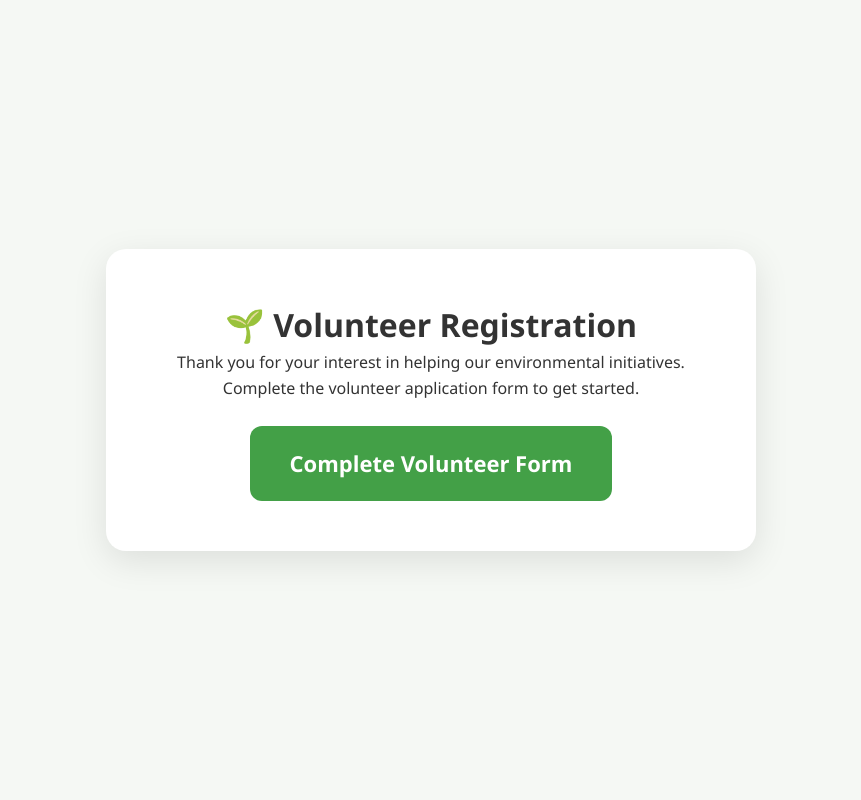
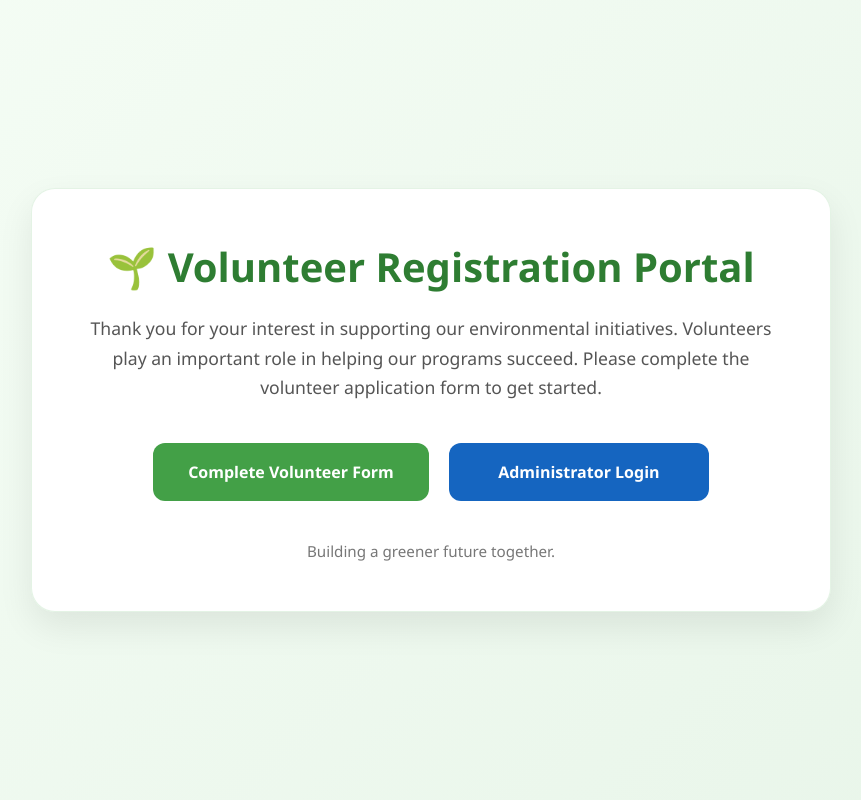
Before and after one commit to chaslinux/volunteer-db, a PHP site: page / in a window 1280 px wide. Shown: the whole page, without its empty margins (209-1070 px from the left). Run offline with PHP 8.4, Linux system fonts and the light colour scheme.

Commit message:
Add administration option.

```diff
--- /dev/null
+++ b/create_admin.php
@@ -0,0 +1,5 @@
+<?php
+
+$password = 'ChangeThisPassword123';
+
+echo password_hash($password, PASSWORD_DEFAULT);
--- a/index.php
+++ b/index.php
@@ -3,24 +3,167 @@
 <head>
     <meta charset="UTF-8">
     <meta name="viewport" content="width=device-width, initial-scale=1.0">
-    <title>Volunteer Registration</title>
-    <link rel="stylesheet" href="styles.css">
+    <title>Volunteer Registration Portal</title>
+
+    <style>
+
+        * {
+            box-sizing: border-box;
+            margin: 0;
+            padding: 0;
+        }
+
+        body {
+            font-family: "Segoe UI", Tahoma, Geneva, Verdana, sans-serif;
+            min-height: 100vh;
+
+            background:
+                linear-gradient(
+                    135deg,
+                    #f5fdf5 0%,
+                    #e8f5e9 100%
+                );
+
+            display: flex;
+            justify-content: center;
+            align-items: center;
+
+            padding: 20px;
+        }
+
+        .hero-container {
+            width: 100%;
+            max-width: 800px;
+        }
+
+        .hero-card {
+            background: rgba(255,255,255,0.96);
+            backdrop-filter: blur(10px);
+
+            border-radius: 24px;
+
+            padding: 50px;
+
+            text-align: center;
+
+            box-shadow:
+                0 15px 35px rgba(0,0,0,0.08);
+
+            border: 1px solid rgba(76,175,80,.15);
+        }
+
+        h1 {
+            color: #2e7d32;
+            margin-bottom: 20px;
+            font-size: 2.5rem;
+        }
+
+        .subtitle {
+            font-size: 1.1rem;
+            color: #555;
+            line-height: 1.7;
+            margin-bottom: 40px;
+        }
+
+        .button-grid {
+            display: flex;
+            gap: 20px;
+            justify-content: center;
+            flex-wrap: wrap;
+        }
+
+        .btn {
+            text-decoration: none;
+            color: white;
+
+            padding: 18px 35px;
+
+            border-radius: 12px;
+
+            font-weight: 600;
+
+            transition: all .25s ease;
+
+            min-width: 260px;
+
+            display: inline-block;
+        }
+
+        .btn-volunteer {
+            background: #43a047;
+        }
+
+        .btn-volunteer:hover {
+            background: #2e7d32;
+            transform: translateY(-3px);
+        }
+
+        .btn-admin {
+            background: #1565c0;
+        }
+
+        .btn-admin:hover {
+            background: #0d47a1;
+            transform: translateY(-3px);
+        }
+
+        .footer {
+            margin-top: 40px;
+            color: #777;
+            font-size: 0.95rem;
+        }
+
+        @media (max-width: 768px)
+        {
+            .hero-card {
+                padding: 35px 25px;
+            }
+
+            h1 {
+                font-size: 2rem;
+            }
+
+            .btn {
+                width: 100%;
+            }
+        }
+
+    </style>
 </head>
 <body>
 
 <div class="hero-container">
+
     <div class="hero-card">
-        <h1>🌱 Volunteer Registration</h1>
 
-        <p>
-            Thank you for your interest in helping our environmental initiatives.
-            Complete the volunteer application form to get started.
+        <h1>🌱 Volunteer Registration Portal</h1>
+
+        <p class="subtitle">
+            Thank you for your interest in supporting our environmental initiatives.
+            Volunteers play an important role in helping our programs succeed.
+            Please complete the volunteer application form to get started.
         </p>
 
-        <a class="btn btn-large" href="volunteer_form.php">
-            Complete Volunteer Form
-        </a>
+        <div class="button-grid">
+
+            <a class="btn btn-volunteer"
+               href="volunteer_form.php">
+                Complete Volunteer Form
+            </a>
+
+            <a class="btn btn-admin"
+               href="admin_login.php">
+                Administrator Login
+            </a>
+
+        </div>
+
+        <div class="footer">
+            Building a greener future together.
+        </div>
+
     </div>
+
 </div>
 
 </body>
```
Also changed, not shown: admin_login.php (added, +62 -0 lines), admin_logout.php (added, +8 -0 lines), view_volunteers.php (+12 -0 lines).
